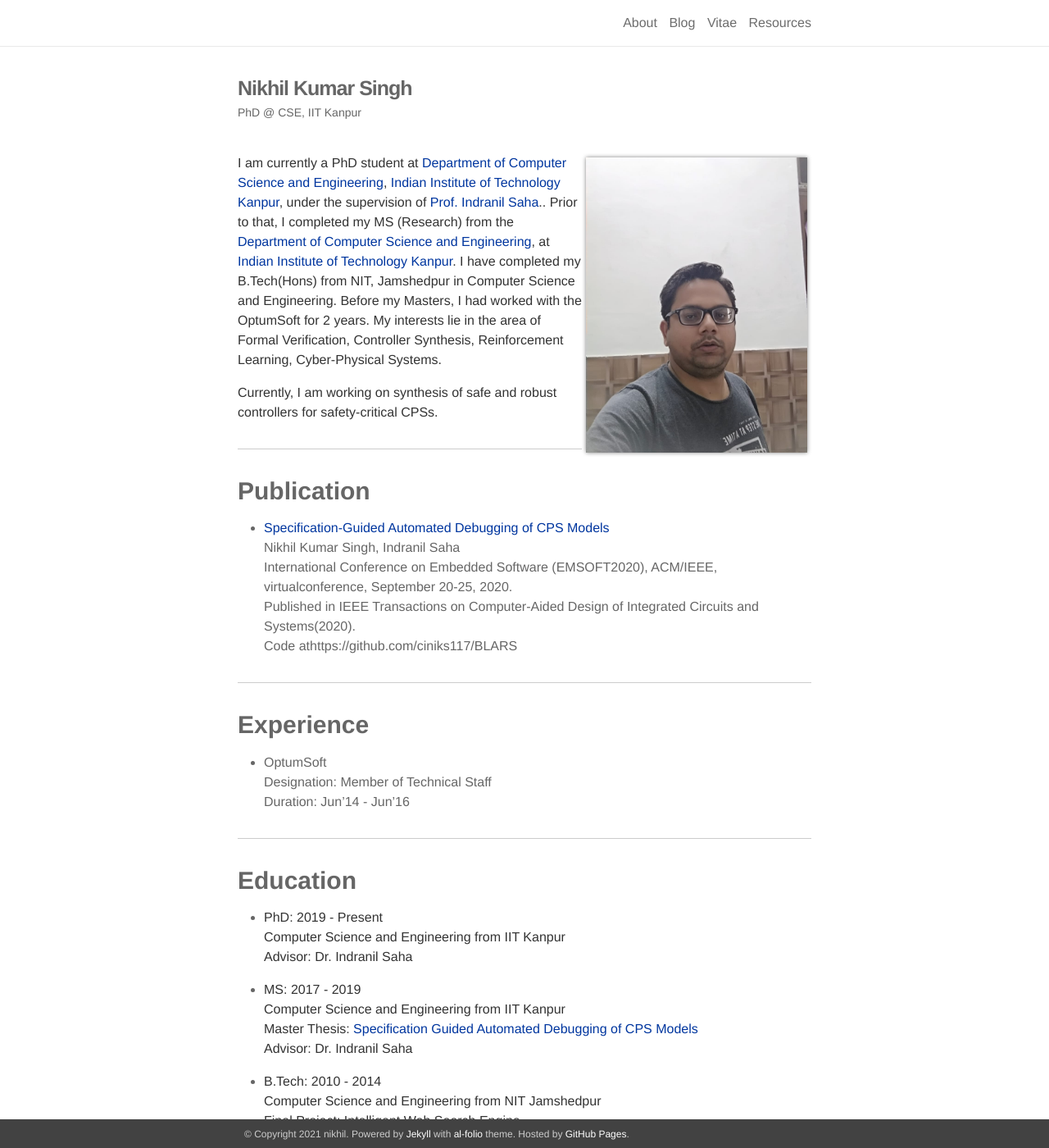
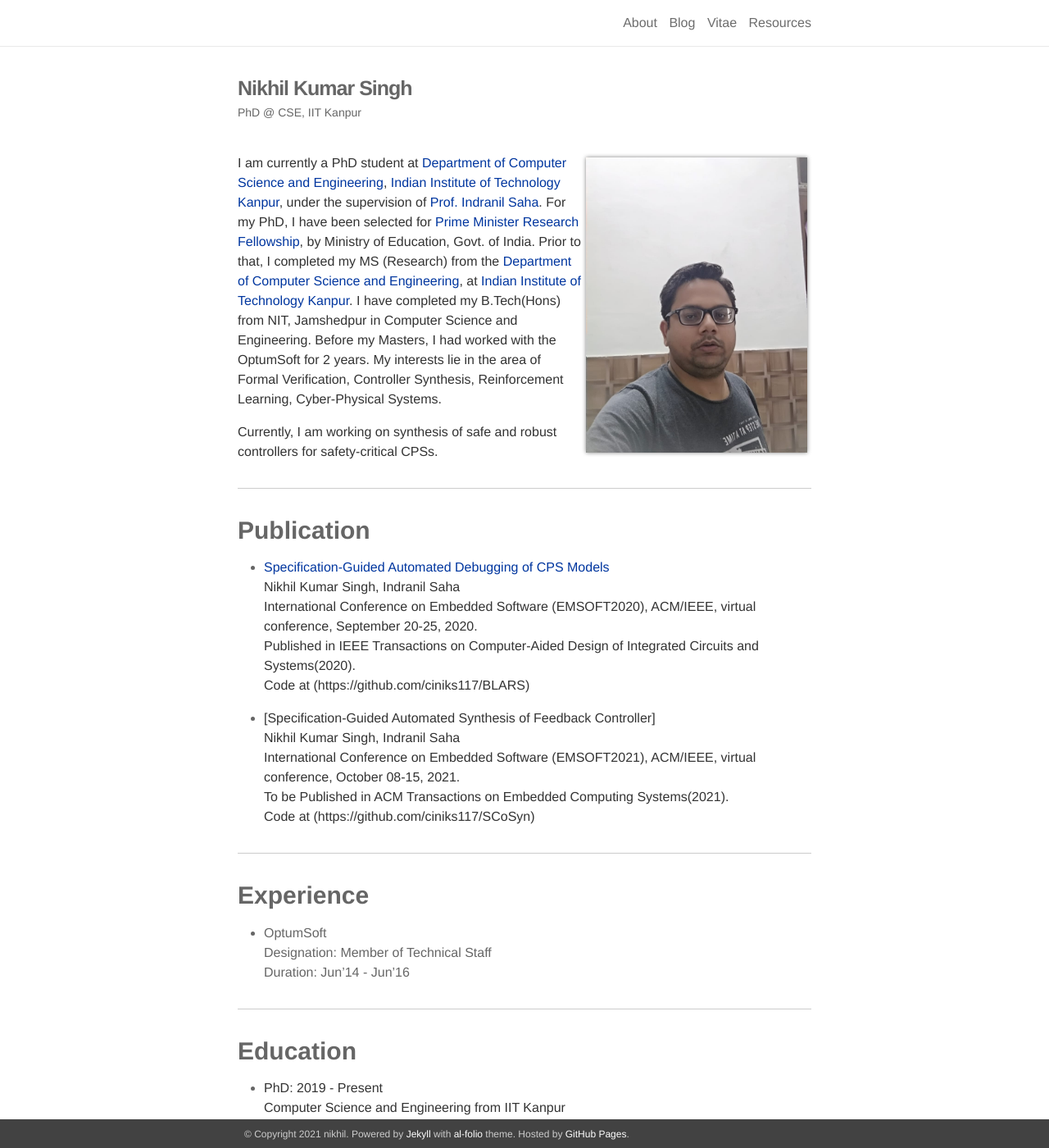
Before and after one commit to ciniks117/ciniks117.github.io, a Jekyll site: the page built from _pages/about.md, in a window 1280 px wide and 1400 px high. Shown: the whole window at 82% size. Built offline with Jekyll 4.4.1, drawn with Linux system fonts in a browser that asks for light colours; nearby versions of some CDN libraries; library files that are not in the unit come from our copies.

Commit message:
Update about.md

```diff
--- a/_pages/about.md
+++ b/_pages/about.md
@@ -12,7 +12,7 @@ news: false
 social: true
 ---
 
-I am currently a PhD student at [Department of Computer Science and Engineering](https://www.cse.iitk.ac.in/){:target="\_blank"}, [Indian Institute of Technology Kanpur](http://www.iitk.ac.in/){:target="\_blank"}, under the supervision of [Prof. Indranil Saha](https://www.cse.iitk.ac.in/users/isaha/){:target="\_blank"}.. Prior to that, I completed my MS (Research) from the [Department of Computer Science and Engineering](https://www.cse.iitk.ac.in/){:target="\_blank"}, at [Indian Institute of Technology Kanpur](http://www.iitk.ac.in/){:target="\_blank"}. I have completed my B.Tech(Hons) from NIT, Jamshedpur in Computer Science and Engineering. Before my Masters, I had worked with the OptumSoft for 2 years. My interests lie in the area of Formal Verification, Controller Synthesis, Reinforcement Learning, Cyber-Physical Systems.
+I am currently a PhD student at [Department of Computer Science and Engineering](https://www.cse.iitk.ac.in/){:target="\_blank"}, [Indian Institute of Technology Kanpur](http://www.iitk.ac.in/){:target="\_blank"}, under the supervision of [Prof. Indranil Saha](https://www.cse.iitk.ac.in/users/isaha/){:target="\_blank"}. For my PhD, I have been selected for [Prime Minister Research Fellowship](https://pmrf.in/){:target="\_blank"}, by Ministry of Education, Govt. of India. Prior to that, I completed my MS (Research) from the [Department of Computer Science and Engineering](https://www.cse.iitk.ac.in/){:target="\_blank"}, at [Indian Institute of Technology Kanpur](http://www.iitk.ac.in/){:target="\_blank"}. I have completed my B.Tech(Hons) from NIT, Jamshedpur in Computer Science and Engineering. Before my Masters, I had worked with the OptumSoft for 2 years. My interests lie in the area of Formal Verification, Controller Synthesis, Reinforcement Learning, Cyber-Physical Systems.
 
 Currently, I am working on synthesis of safe and robust controllers for safety-critical CPSs.
 
@@ -22,9 +22,15 @@ Currently, I am working on synthesis of safe and robust controllers for safety-c
 
 * [Specification-Guided Automated Debugging of CPS Models](https://ieeexplore.ieee.org/document/9211574)\\
   Nikhil Kumar Singh, Indranil Saha\\
-  International Conference on Embedded Software (EMSOFT2020), ACM/IEEE, virtualconference, September 20-25, 2020. \\
+  International Conference on Embedded Software (EMSOFT2020), ACM/IEEE, virtual conference, September 20-25, 2020. \\
   Published in IEEE Transactions on Computer-Aided Design of Integrated Circuits and Systems(2020). \\
-  Code athttps://github.com/ciniks117/BLARS
+  Code at (https://github.com/ciniks117/BLARS)
+
+* [Specification-Guided Automated Synthesis of Feedback Controller]\\
+  Nikhil Kumar Singh, Indranil Saha\\
+  International Conference on Embedded Software (EMSOFT2021), ACM/IEEE, virtual conference, October 08-15, 2021. \\
+  To be Published in ACM Transactions on Embedded Computing Systems(2021). \\
+  Code at (https://github.com/ciniks117/SCoSyn)
 
 -----------------
 
```
